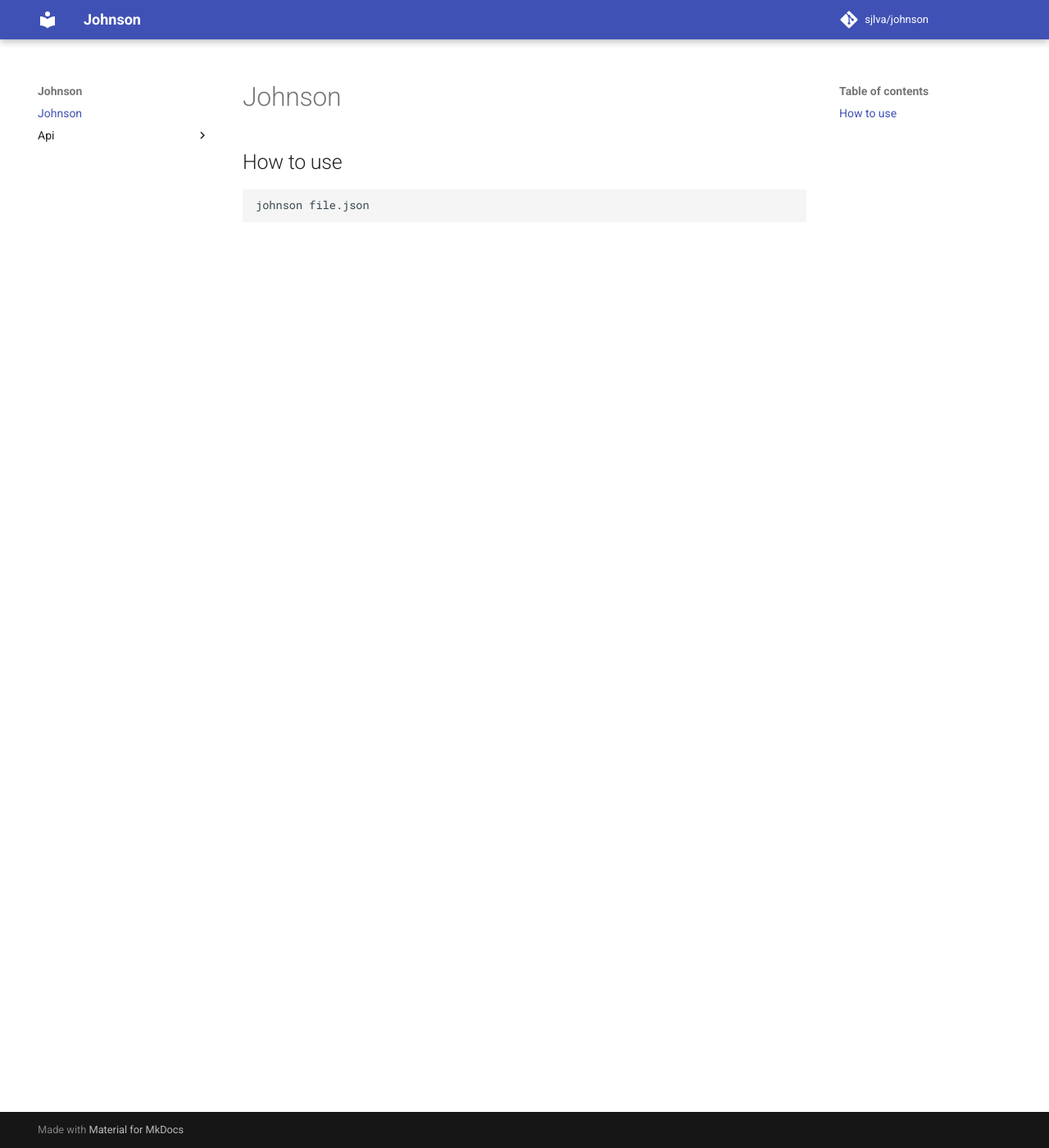
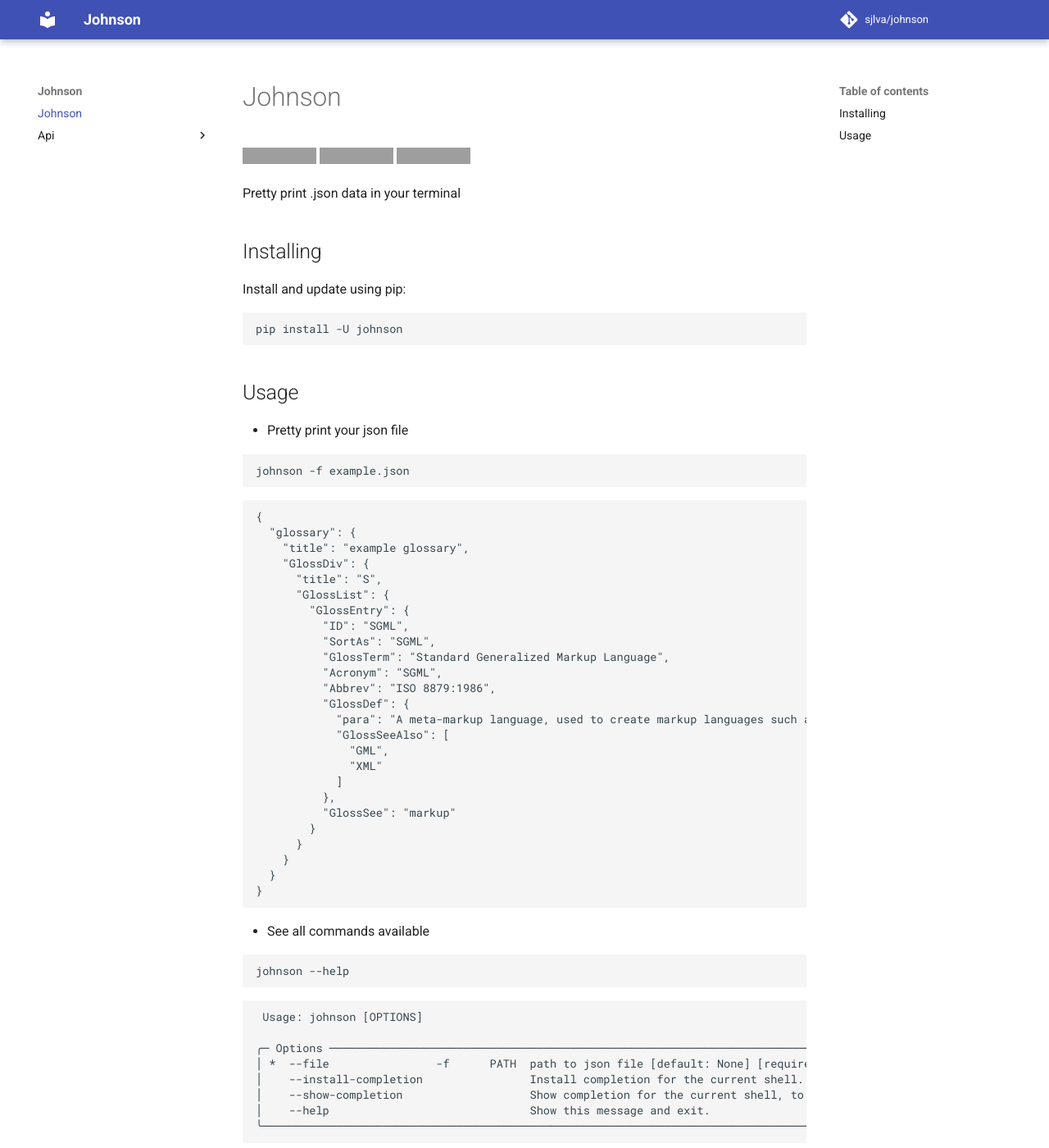
Before and after one commit to sjlva/johnson, an MkDocs documentation site: the page built from docs/index.md, in a window 1280 px wide and 1400 px high. Shown: the whole window at 82% size. Built offline with MkDocs 1.6.1 and Material for MkDocs 9.7.7, drawn with Linux system fonts in a browser that asks for light colours; comment, search, counter and statistics services are not loaded; grey boxes are pictures that could not be loaded.

Commit message:
updat docs index

````diff
--- a/docs/index.md
+++ b/docs/index.md
@@ -1,7 +1,66 @@
 # Johnson
 
-## How to use
+![CI](https://github.com/sjlva/johnson/actions/workflows/pipeline.yaml/badge.svg) [![codecov](https://codecov.io/gh/sjlva/johnson/graph/badge.svg?token=VWQWIP5GCM)](https://codecov.io/gh/sjlva/johnson) [![Documentation Status](https://readthedocs.org/projects/pyjohnson/badge/?version=latest)](https://pyjohnson.readthedocs.io/en/latest/?badge=latest)
+
+Pretty print .json data in your terminal
+
+## Installing
+
+Install and update using pip:
 
 ```bash
-johnson file.json
+pip install -U johnson
 ```
+
+## Usage
+
++ Pretty print your json file
+
+```bash
+johnson -f example.json
+```
+
+```bash
+{
+  "glossary": {
+    "title": "example glossary",
+    "GlossDiv": {
+      "title": "S",
+      "GlossList": {
+        "GlossEntry": {
+          "ID": "SGML",
+          "SortAs": "SGML",
+          "GlossTerm": "Standard Generalized Markup Language",
+          "Acronym": "SGML",
+          "Abbrev": "ISO 8879:1986",
+          "GlossDef": {
+            "para": "A meta-markup language, used to create markup languages such as DocBook.",
+            "GlossSeeAlso": [
+              "GML",
+              "XML"
+            ]
+          },
+          "GlossSee": "markup"
+        }
+      }
+    }
+  }
+}
+```
+
++ See all commands available
+
+```bash
+johnson --help
+```
+
+```bash
+ Usage: johnson [OPTIONS]
+
+╭─ Options ─────────────────────────────────────────────────────────────────────────────────────────────────────────────────────────╮
+│ *  --file                -f      PATH  path to json file [default: None] [required]                                               │
+│    --install-completion                Install completion for the current shell.                                                  │
+│    --show-completion                   Show completion for the current shell, to copy it or customize the installation.           │
+│    --help                              Show this message and exit.                                                                │
+╰───────────────────────────────────────────────────────────────────────────────────────────────────────────────────────────────────
+```
````
